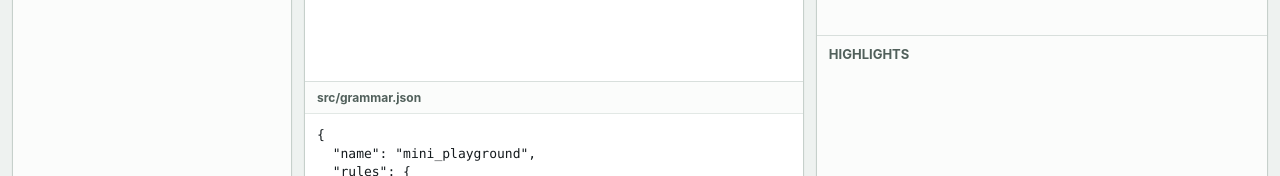
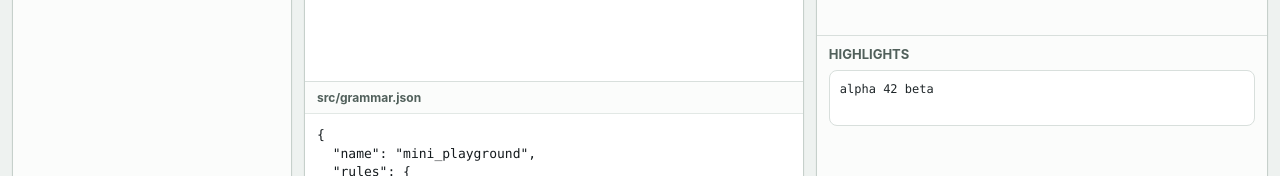
Before and after one commit to bearcove/snark, a React (Vite) app in the folder playgrounds/snark/: page / in a window 1280 px wide. Shown: the part 312-488 px from the top of the page. Built offline with nearby package versions, Linux system fonts and the light colour scheme; what @bearcove/snark-wasm would draw is missing.

Commit message:
Render Snark playground highlights over source

```diff
--- a/playgrounds/snark/src/App.tsx
+++ b/playgrounds/snark/src/App.tsx
@@ -1,3 +1,4 @@
+import type { ReactNode } from "react";
 import { useMemo, useState } from "react";
 import init, { parseBundle } from "@bearcove/snark-wasm";
 import { filesWithGrammarJson } from "./treeSitterDsl";
@@ -141,6 +142,10 @@ export function App() {
   );
   const passedCorpus = result?.corpus.filter((caseResult) => caseResult.passed).length ?? 0;
   const failedCorpus = result ? result.corpus.length - passedCorpus : 0;
+  const highlightedSource = useMemo(
+    () => renderHighlightedSource(input, result?.highlights ?? []),
+    [input, result?.highlights],
+  );
 
   async function loadFiles(fileList: FileList | null) {
     if (!fileList || fileList.length === 0) {
@@ -341,10 +346,13 @@ export function App() {
           </section>
           <section>
             <h2>Highlights</h2>
+            <pre className="highlighted-source">{highlightedSource}</pre>
             <div className="capture-list">
               {result?.highlights.map((capture, index) => (
                 <div className="capture-row" key={`${capture.capture_name}-${capture.start_byte}-${index}`}>
-                  <span>@{capture.capture_name}</span>
+                  <span className={`capture-chip ${captureClass(capture.capture_name)}`}>
+                    @{capture.capture_name}
+                  </span>
                   <code>{capture.text}</code>
                   <small>
                     {capture.start_row}:{capture.start_column}-{capture.end_row}:{capture.end_column}
@@ -581,3 +589,119 @@ function isGeneratedPath(path: string) {
     path.endsWith("/bindings/node/binding.cc")
   );
 }
+
+function renderHighlightedSource(input: string, captures: HighlightOutput[]) {
+  if (input.length === 0) {
+    return "";
+  }
+  const byteToStringIndex = byteOffsetMap(input);
+  const selected = nonOverlappingCaptures(captures, byteToStringIndex, input.length);
+  if (selected.length === 0) {
+    return input;
+  }
+
+  const nodes: ReactNode[] = [];
+  let cursor = 0;
+  for (const capture of selected) {
+    if (capture.startIndex > cursor) {
+      nodes.push(input.slice(cursor, capture.startIndex));
+    }
+    nodes.push(
+      <span
+        className={`source-capture ${captureClass(capture.capture.capture_name)}`}
+        key={`${capture.capture.capture_name}-${capture.capture.start_byte}-${capture.capture.end_byte}`}
+        title={`@${capture.capture.capture_name}`}
+      >
+        {input.slice(capture.startIndex, capture.endIndex)}
+      </span>,
+    );
+    cursor = capture.endIndex;
+  }
+  if (cursor < input.length) {
+    nodes.push(input.slice(cursor));
+  }
+  return nodes;
+}
+
+function nonOverlappingCaptures(
+  captures: HighlightOutput[],
+  byteToStringIndex: number[],
+  inputLength: number,
+) {
+  return captures
+    .map((capture) => ({
+      capture,
+      startIndex: byteToStringIndex[capture.start_byte] ?? inputLength,
+      endIndex: byteToStringIndex[capture.end_byte] ?? inputLength,
+    }))
+    .filter((capture) => capture.startIndex < capture.endIndex)
+    .sort((left, right) => {
+      if (left.startIndex !== right.startIndex) {
+        return left.startIndex - right.startIndex;
+      }
+      if (left.endIndex !== right.endIndex) {
+        return right.endIndex - left.endIndex;
+      }
+      return left.capture.capture_name.localeCompare(right.capture.capture_name);
+    })
+    .reduce<Array<{ capture: HighlightOutput; startIndex: number; endIndex: number }>>(
+      (selected, capture) => {
+        const previous = selected[selected.length - 1];
+        if (!previous || capture.startIndex >= previous.endIndex) {
+          selected.push(capture);
+        }
+        return selected;
+      },
+      [],
+    );
+}
+
+function byteOffsetMap(input: string) {
+  const encoder = new TextEncoder();
+  const totalBytes = encoder.encode(input).length;
+  const map = new Array<number>(totalBytes + 1);
+  let byteOffset = 0;
+  let stringIndex = 0;
+  map[0] = 0;
+  for (const char of input) {
+    const nextByteOffset = byteOffset + encoder.encode(char).length;
+    const nextStringIndex = stringIndex + char.length;
+    for (let byte = byteOffset; byte < nextByteOffset; byte += 1) {
+      map[byte] = stringIndex;
+    }
+    map[nextByteOffset] = nextStringIndex;
+    byteOffset = nextByteOffset;
+    stringIndex = nextStringIndex;
+  }
+  return map;
+}
+
+function captureClass(captureName: string) {
+  const first = captureName.split(".")[0] ?? captureName;
+  switch (first) {
+    case "attribute":
+    case "property":
+      return "capture-property";
+    case "comment":
+      return "capture-comment";
+    case "constant":
+    case "number":
+      return "capture-number";
+    case "function":
+    case "method":
+      return "capture-function";
+    case "keyword":
+    case "operator":
+      return "capture-keyword";
+    case "punctuation":
+      return "capture-punctuation";
+    case "string":
+      return "capture-string";
+    case "type":
+      return "capture-type";
+    case "variable":
+      return "capture-variable";
+    default:
+      return "capture-default";
+  }
+}
--- a/playgrounds/snark/src/styles.css
+++ b/playgrounds/snark/src/styles.css
@@ -330,6 +330,16 @@ pre {
   margin-top: 8px;
 }
 
+.highlighted-source {
+  min-height: 56px;
+  max-height: 180px;
+  overflow: auto;
+  padding: 10px;
+  border: 1px solid #d8dfdc;
+  border-radius: 8px;
+  background: #ffffff;
+}
+
 .capture-row {
   display: grid;
   grid-template-columns: minmax(90px, 0.7fr) minmax(0, 1fr) auto;
@@ -338,6 +348,72 @@ pre {
   padding: 6px 8px;
   border: 1px solid #d8dfdc;
   border-radius: 8px;
+}
+
+.capture-chip {
+  display: inline-block;
+  min-width: 0;
+  overflow: hidden;
+  padding: 2px 6px;
+  border-radius: 6px;
+  text-overflow: ellipsis;
+  white-space: nowrap;
+}
+
+.source-capture {
+  border-radius: 4px;
+  box-shadow: inset 0 -1px 0 rgb(0 0 0 / 12%);
+}
+
+.capture-property {
+  background: #dcecff;
+  color: #174a7c;
+}
+
+.capture-comment {
+  background: #e7eadf;
+  color: #5f6b4f;
+  font-style: italic;
+}
+
+.capture-number {
+  background: #efe4ff;
+  color: #5f3d8f;
+}
+
+.capture-function {
+  background: #e4f3ff;
+  color: #285c86;
+}
+
+.capture-keyword {
+  background: #ffe5dc;
+  color: #8a351d;
+}
+
+.capture-punctuation {
+  background: #eceff2;
+  color: #48545c;
+}
+
+.capture-string {
+  background: #e2f4de;
+  color: #2d693b;
+}
+
+.capture-type {
+  background: #fff0bd;
+  color: #765a0d;
+}
+
+.capture-variable {
+  background: #e0f1ee;
+  color: #155247;
+}
+
+.capture-default {
+  background: #f0eee7;
+  color: #4f5854;
 }
 
 .capture-row code {
```
